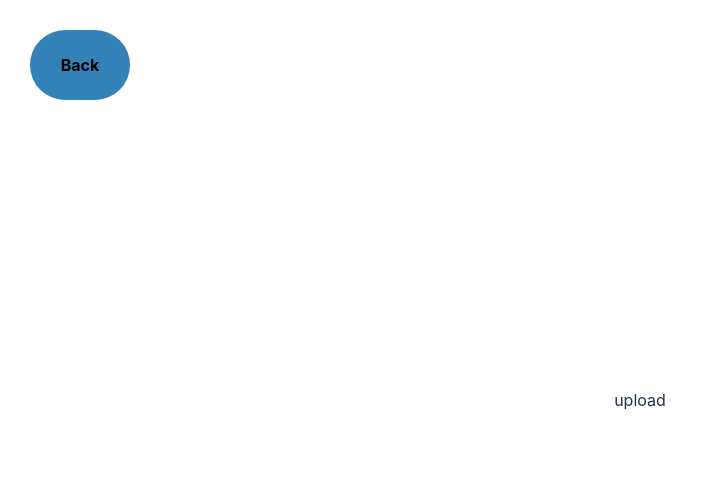
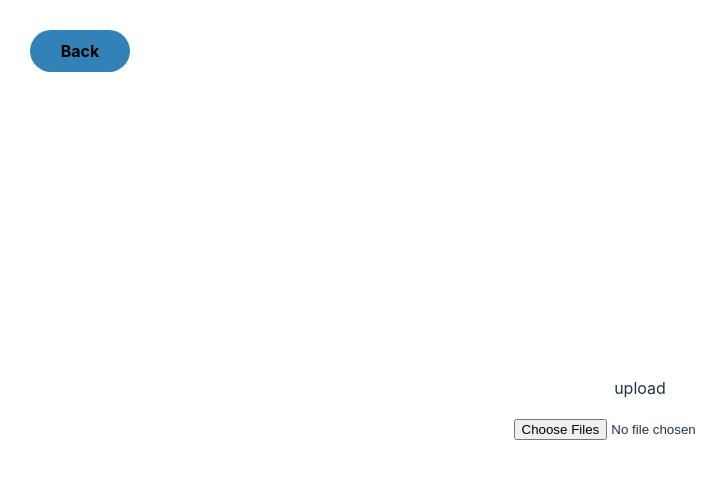
Before and after one commit to vinishdas/FileSharingApp, a React (Vite) app in the folder frontend/: page / in a window 1280 px wide. Both pictures are taken after a click on the button "upload". Shown: the top 478 px of the page, without its empty margins (0-728 px from the left). Built offline with nearby package versions, Linux system fonts and the light colour scheme; a web font is replaced by a local one.

Commit message:
addef feature to add mulitple files

```diff
--- a/frontend/src/App.css
+++ b/frontend/src/App.css
@@ -1,19 +1,8 @@
 @import url('https://fonts.googleapis.com/css2?family=Gloock&family=Host+Grotesk:ital,wght@0,300..800;1,300..800&family=Kode+Mono:wght@400..700&family=Roboto:wght@400;500&family=Russo+One&display=swap');
 
-@keyframes fadeIn {
-  from {
-    opacity: 0;
-    transform: translateY(-20px);
-  }
-  to {
-    opacity: 1;
-    transform: translateY(0);
-  }
-}
 
-.fade-in {
-  animation: fadeIn 0.5s ease-in-out;
-}
+
+
 
 #root {
   max-width: 1280px;
@@ -91,5 +80,29 @@ box-shadow: 5px 5px 11px -2px rgba(28, 135, 206, 0.71)
   max-width: 100px;
   font-size: medium;
   font-weight: bold ;
+  padding: 10px 5px 10px 5px;
+  height: auto;
 
 }
+
+@keyframes bounce{
+  0% {
+      transform:  translate(0,0);
+  }
+  25% {
+      transform:  translate(0,-20px) rotate(5deg);
+  }
+  50% {
+      transform:  translate(0,-5px);
+  }
+  75% {
+      transform:  translate(0,-15px) rotate(-5deg);
+  }
+  100% {
+      transform:  translate(0,0);
+  }
+}
+
+.title{
+  animation: bounce2 3s ease-in-out 0s infinite normal none;
+}
--- a/frontend/src/Home.jsx
+++ b/frontend/src/Home.jsx
@@ -1,4 +1,5 @@
 import { useState } from "react"
+import "./App.css"
 
 export default function Home( {onUpdate}){
 
--- a/frontend/src/Upload.jsx
+++ b/frontend/src/Upload.jsx
@@ -1,8 +1,22 @@
 import './App.css'
+import { useState } from 'react'
 
 export default function Upload({onUpdate}){
+
+const [file,setfile]=useState([]);
+    const change=(event)=>{
+        setfile([...event.target.files])
+    }
     return(<>
         <button className="uploadBack" onClick={()=>onUpdate("Home")}>Back</button>
         <p>upload</p>
+        <input placeholder="Enter your text..." class="input" name="file" type="file" multiple onChange={change}/>
+        {file.length>0&&(
+            <ul>
+                {file.map((file,index)=>(
+                    <li key={index}>{file.name}</li>
+                ))}
+            </ul>
+        )}
     </>)
 }
```
